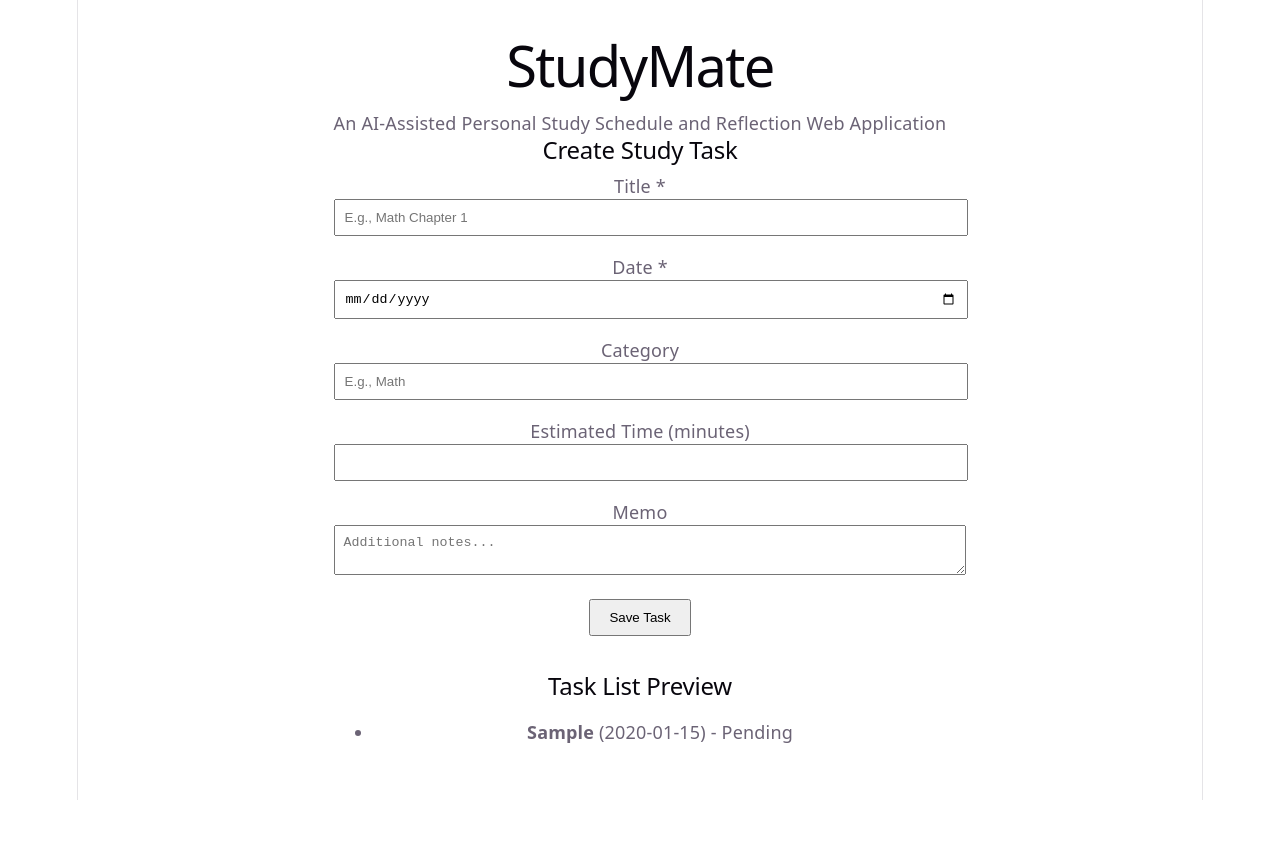
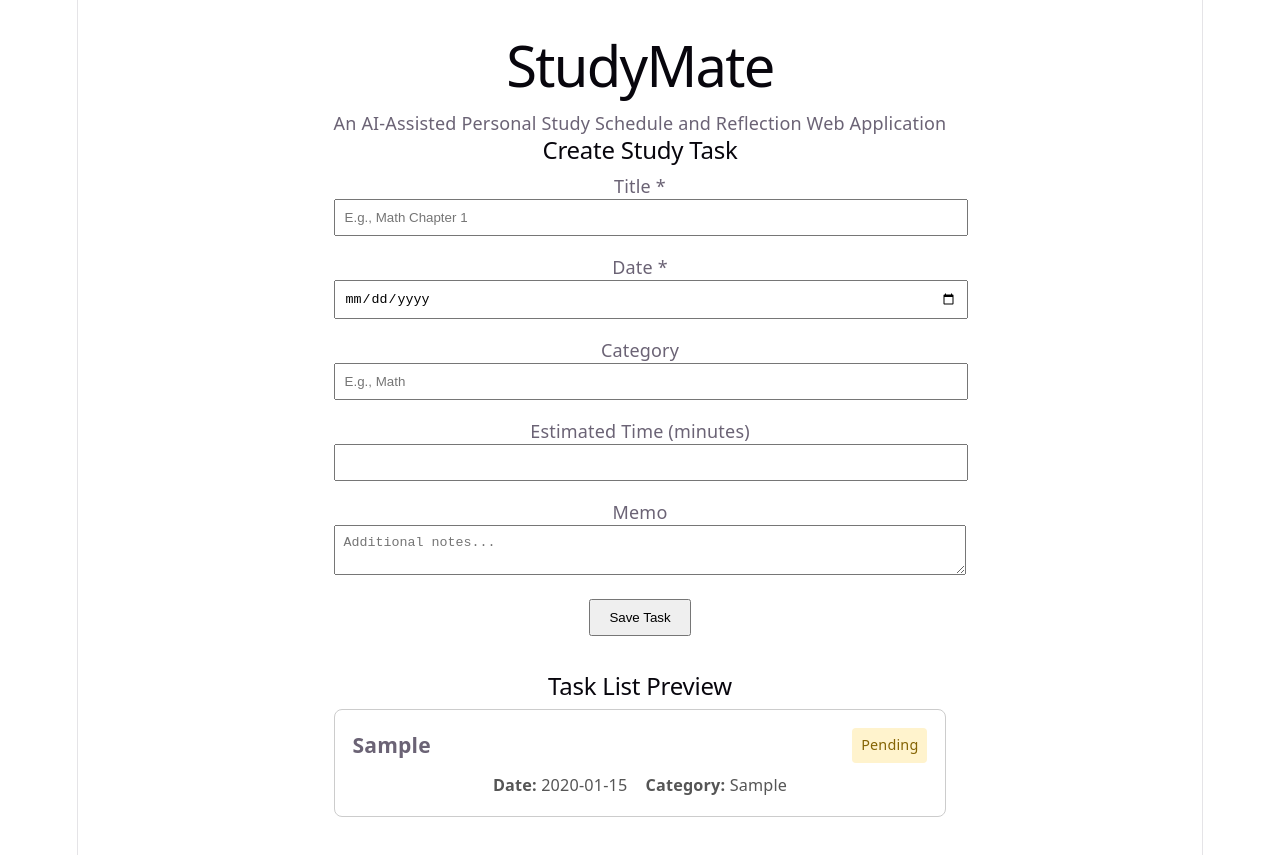
Before and after one commit to goodtu02/StudyMate, a React (Vite) app: page / in a window 1280 px wide. Both pictures are taken after typing "Sample", "2020-01-15", "Sample", "5", "Sample" into the empty fields and a click on the button "Save Task". Before the commit the page ends 800 px from the top, so only its background shows below. Built offline with nearby package versions, Linux system fonts and the light colour scheme.

Commit message:
feat: [T012] 학습 태스크 정보를 표시하는 TaskCard 컴포넌트 구현

```diff
--- a/src/App.tsx
+++ b/src/App.tsx
@@ -1,6 +1,7 @@
 import { useState, useEffect } from 'react';
 import './App.css';
 import { TaskForm } from './components/TaskForm';
+import { TaskCard } from './components/TaskCard';
 import { StudyTask } from './models/StudyTask';
 import { loadTasks, saveTasks } from './services/storage';
 
@@ -32,13 +33,11 @@ function App() {
           {tasks.length === 0 ? (
             <p>No study tasks have been created yet. Add your first study plan for today.</p>
           ) : (
-            <ul>
+            <div>
               {tasks.map((task) => (
-                <li key={task.id}>
-                  <strong>{task.title}</strong> ({task.date}) - {task.isCompleted ? 'Done' : 'Pending'}
-                </li>
+                <TaskCard key={task.id} task={task} />
               ))}
-            </ul>
+            </div>
           )}
         </div>
       </main>
--- /dev/null
+++ b/src/components/TaskCard.tsx
@@ -0,0 +1,42 @@
+import React from 'react';
+import { StudyTask } from '../models/StudyTask';
+
+interface TaskCardProps {
+  task: StudyTask;
+}
+
+export const TaskCard: React.FC<TaskCardProps> = ({ task }) => {
+  return (
+    <div className={`task-card ${task.isCompleted ? 'completed' : ''}`} style={{
+      border: '1px solid #ccc',
+      borderRadius: '8px',
+      padding: '1rem',
+      marginBottom: '1rem',
+      backgroundColor: task.isCompleted ? '#f9f9f9' : '#fff',
+      opacity: task.isCompleted ? 0.6 : 1
+    }}>
+      <div style={{ display: 'flex', justifyContent: 'space-between', alignItems: 'center' }}>
+        <h3 style={{ margin: 0, textDecoration: task.isCompleted ? 'line-through' : 'none' }}>
+          {task.title}
+        </h3>
+        <span className="status-badge" style={{
+          padding: '0.25rem 0.5rem',
+          borderRadius: '4px',
+          fontSize: '0.8rem',
+          backgroundColor: task.isCompleted ? '#d4edda' : '#fff3cd',
+          color: task.isCompleted ? '#155724' : '#856404'
+        }}>
+          {task.isCompleted ? 'Done' : 'Pending'}
+        </span>
+      </div>
+      <div style={{ marginTop: '0.5rem', fontSize: '0.9rem', color: '#555' }}>
+        <strong>Date:</strong> {task.date}
+        {task.category && (
+          <span style={{ marginLeft: '1rem' }}>
+            <strong>Category:</strong> {task.category}
+          </span>
+        )}
+      </div>
+    </div>
+  );
+};
```
Also changed, not shown: specs/001-featurename-core-task/tasks.md (+1 -1 lines).
